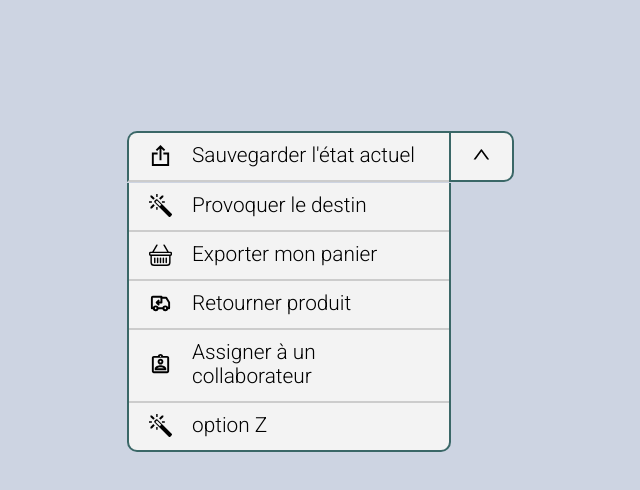
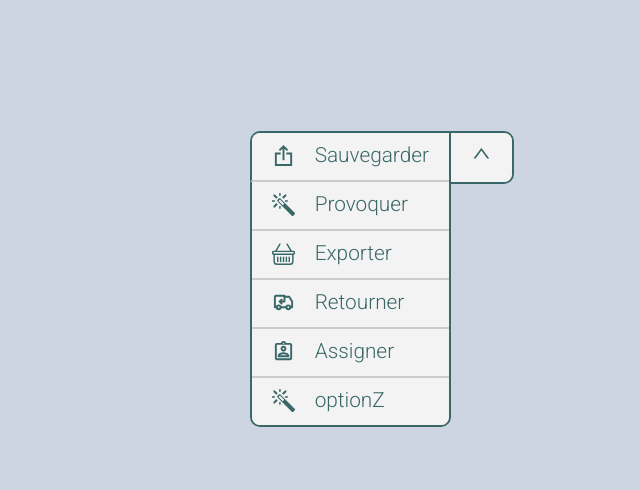
Before and after one commit to davidgolay/myComponent, a Next.js app: page / in a window 1280 px wide. Both pictures are taken after a click on the element 1117 px from the left and 156 px from the top of the page. Shown: the top 490 px of the page, without its empty margins (636-1276 px from the left). Built offline with nearby package versions, Linux system fonts and the light colour scheme.

Commit message:
cleaned splitButton

```diff
--- a/components/Formatters/SplitButton/SplitButton.js
+++ b/components/Formatters/SplitButton/SplitButton.js
@@ -23,13 +23,12 @@ const SplitButton = (props) => {
     const [totalOptions, setTotalOptions] = useState(0); //Count variable of the total not disabled option
     const [selectedId, setSelectedId] = useState(0);
     const [validate, setValidate] = useState(false);
-    const [width, setWidth] = useState("330px");
 
     //options
     let mock = useMemo(() => [
         {
             id: 0,
-            name: "Sauvegarder l'état actuel",
+            name: "Sauvegarder",
             icon: <Export />,
             onClick: (() => onClick()),
             validationMessage: 'Etes-vous sûr de vouloir sauvegarder cet état?',
@@ -38,31 +37,31 @@ const SplitButton = (props) => {
         },
         {
             id: 1,
-            name: 'Provoquer le destin',
+            name: 'Provoquer',
             icon: <Magic />,
             able: true,
             width: '260px',
         },
         {
             id: 2,
-            name: 'Exporter mon panier',
+            name: 'Exporter',
             icon: <Basket />,
-             onClick: (() => onClick()),
+            onClick: (() => onClick()),
             able: true,
             width: '280px',
         },
         {
             id: 3,
-            name: 'Retourner produit',
+            name: 'Retourner',
             icon: <Return />,
-             onClick: (() => onClick()),
+            onClick: (() => onClick()),
             validationMessage: 'Etes-vous sûr de vouloir retourner ce produit?',
             able: true,
             width: '250px',
         },
         {
             id: 4,
-            name: 'Assigner à un collaborateur',
+            name: 'Assigner',
             icon: <Assign />,
             onClick: () => onClick(),
             able: true,
@@ -70,7 +69,7 @@ const SplitButton = (props) => {
         },
         {
             id: 5,
-            name: 'option Z',
+            name: 'optionZ',
             icon: <Magic />, onClick: (() => onClick()),
             able: true,
             width: '200px',
@@ -99,11 +98,6 @@ const SplitButton = (props) => {
         setTotalOptions(temp.length);
     }, [mock, selectedId])
 
-    useEffect(() => {
-        const finalWidth = (mock[selectedId].width).toString();
-        setWidth(finalWidth);
-    }, [isUnfold, mock, selectedId])
-
     const foldStyling = () => {
         let res = styles.fold;
         if (isUnfold) {
@@ -116,7 +110,7 @@ const SplitButton = (props) => {
         return (
             <>
                 {(option.icon) &&
-                    <div style={{paddingTop: '6px'}} className={styles.icon}>{option.icon}</div>
+                    <div style={{ paddingTop: '6px' }} className={styles.icon}>{option.icon}</div>
                 }
             </>
         )
@@ -132,22 +126,24 @@ const SplitButton = (props) => {
             {(typeof totalOptions !== 'undefined ' && totalOptions > 0) &&
                 <div className={styles.container}>
                     {(totalOptions > 1) ?
+                        //SPLITTED BUTTON
                         <div className={styles.split}>
                             <>
-                                <div className={[styles.buttonList, styles.top, foldStyling(), styles.button, styles.solo, styles.list].join(' ')}>
-                                    <div style={{ width: width }} className={styles.option}
-                                        onClick={() => { handleClick(extendedOptionsList[selectedId].id)}}>
+                                <div className={[styles.optionsContainer, foldStyling(), styles.top].join(' ')}>
+                                    <div className={styles.option}
+                                        onClick={() => { handleClick(extendedOptionsList[selectedId].id) }}>
                                         {renderIcon(extendedOptionsList[selectedId])}
                                         <div className={styles.content}>{extendedOptionsList[selectedId].name}</div>
                                     </div>
                                 </div>
+                                {/* //UNFOLDED LIST */}
                                 {isUnfold &&
-                                    <div className={[styles.buttonList, styles.buttonListing, styles.bottom, foldStyling()].join(' ')}>
+                                    <div className={[styles.optionsContainer, foldStyling(), styles.bottom, styles.listing,].join(' ')}>
                                         {extendedOptionsList.map((option, idx) => {
                                             if (parseInt(idx) !== parseInt(selectedId))
                                                 return (
-                                                    <React.Fragment  key={'btn_' + idx}>
-                                                        <div style={{ width: width }} className={[styles.option, (idx == 0 ? styles.first : undefined)].join(' ')}
+                                                    <React.Fragment key={'btn_' + idx}>
+                                                        <div className={[styles.option, (idx == 0 ? styles.first : undefined)].join(' ')}
                                                             onClick={() => {
                                                                 handleClick(parseInt(option.id));
                                                             }}
@@ -161,8 +157,8 @@ const SplitButton = (props) => {
                                     </div>
                                 }
                             </>
-                            <div className={[styles.buttonArrow, styles.button, (!isUnfold ? styles.solo : undefined), styles.arrow].join(' ')}
-                                onClick={() => {setIsUnfold(!isUnfold);}}
+                            <div className={[styles.optionsContainer, styles.arrow].join(' ')}
+                                onClick={() => { setIsUnfold(!isUnfold); }}
                             >
                                 <div className={styles.option}>
                                     <div className={[styles.content, (!isUnfold ? styles.reversed : undefined)].join(' ')}>
@@ -172,7 +168,8 @@ const SplitButton = (props) => {
                             </div>
                         </div>
                         :
-                        <div className={[styles.buttonSolo, styles.button].join(' ')}>
+                        //BOUTON SOLO
+                        <div className={[styles.solo].join(' ')}>
                             <div className={styles.option}>
                                 {renderIcon(extendedOptionsList[selectedId])}
                                 <div className={styles.content}>{extendedOptionsList[selectedId].name}</div>
--- a/components/Formatters/SplitButton/customSplitButton.module.scss
+++ b/components/Formatters/SplitButton/customSplitButton.module.scss
@@ -18,16 +18,18 @@ $curves: ease-in-out;
 
 .container {
     margin-right: 62px;
+    color: $clr-dark;
 
     .split {
         position: relative;
-        width: max-content;
     }
 
     .option {
         font-size: 1.3rem;
+        background: $clr-ligth;
         transition: 0.15s $curves;
-        box-sizing: border-box;
+        transition: all $delay $curves;
+        cursor: pointer;
 
         .content {
             padding: 10px 20px;
@@ -37,7 +39,6 @@ $curves: ease-in-out;
         .icon {
             padding-left: 20px;
             font-size: 23px;
-            font-weight: bold;
         }
 
         &:hover {
@@ -46,61 +47,56 @@ $curves: ease-in-out;
         }
     }
 
-    .button {
-        position: relative;
-        display: flex;
-        justify-content: center;
-        width: max-content;
-        box-sizing: border-box;
+    .optionsContainer {
+        // ___
+        //    |
+        // top right corner
+        border-radius: $rds-medium;
+        border: $bdr-dark-fat;
         overflow: hidden;
 
+        &.top{
+            min-width: 200px;
+            .option{
+                //justify-content: space-between;
+            }
         }
 
-    .buttonList {
-        $os: 20px;
-        border: $bdr-dark-fat;
-        border-radius: $rds-medium;
-        border-top-right-radius: 0;
-        box-sizing: border-box;
-        overflow: hidden;
-        background: $clr-ligth;
-        transform-origin: top;
+        &.arrow{
+            border-radius:  0 $rds-medium $rds-medium 0;
+        }
+
+        &.fold.top {
+            // __________
+            //|          |
+            border-radius: $rds-medium 0 0 $rds-medium;
+        }
 
         &.unfold.top {
-            border-bottom-left-radius: 0px;
-            border-bottom-right-radius: 0px;
+            // |__________|
+            border-radius: $rds-medium 0 0 0;
             border-bottom: $bdr-gray-fat;
         }
 
-        &.fold.bottom {
-            opacity: 0;
-            transform: scale(0);
-            //transition: all $delay $curves;
-
-        }
-
         &.unfold.bottom {
+            //  __________
+            // |          |
             border-top-left-radius: 0px;
             border-top-right-radius: 0px;
-            border-top: $bdr-gray-fat;
-            transform: scale(1);
             border-top: transparent;
-            opacity: 1;
+            width: 100%;
 
             &:hover {
+                $os: 20px;
                 box-shadow: $os $os calc($os * 4) rgba($clr-dark, 0.1);
             }
         }
 
         .option {
             display: flex;
-            justify-content: flex-start;
             align-items: center;
             border-bottom: $bdr-gray-fat;
-            transform-origin: left;
             padding-bottom: 3px;
-            transition: all $delay $curves;
-
 
             &:hover {
                 border-color: transparent;
@@ -111,81 +107,33 @@ $curves: ease-in-out;
             }
 
         }
-
-        .option.unfold {
-
-            transition: all $delay $curves;
-        }
     }
 
-    .buttonListing{
+    .listing{
         position: absolute;
-        top: 52px;
         z-index: 100;
     }
 
-    .closed {
-        border-left-color: transparent;
-    }
-
-    .buttonArrow {
+    .arrow {
         position: absolute;
         top: 0;
         left: calc(100% - $brd-width);
-        height: 100%;
-        border: $bdr-dark-fat;
-        border-radius: 0 $rds-medium $rds-medium 0;
-        background: $clr-ligth;
-        display: flex;
-        align-items: center;
-        justify-items: center;
-        box-sizing: border-box;
-        transition: all $delay $curves;
-
-        &:hover {
-            background-color: $hvr-light;
-        }
-
-        .option {
-            font-size: 1.3rem;
-            transition: 0.15s $curves;
-            box-sizing: border-box;
-            transition: all $delay $curves;
-
-            .content {
-                transition: all $delay $curves;
-                padding: 50px 20px;
-            }
-
-            .reversed {
-                transition: all $delay $curves;
-                transform: rotate(-180deg);
-            }
+        transition: $delay $curves;
 
         &:hover {
             background: $hvr-light;
             color: $clr-ligth;
         }
-        }
-    }
-    .arrow{
-        cursor: zoom-out;
+
+        .option {
+            .content {
+                transition: 0.1s $curves;
             }
 
-    .solo.arrow {
-        //border-left-color: transparent;
-        cursor: zoom-in;
-    }
-
-    .solo.list {
-        border-bottom-right-radius: 0;
-        cursor: col-resize;
-
-        &:before {
-            position: absolute;
-            top: 0;
-            height: 100%;
-            border: $bdr-gray-fat;
+            .reversed {
+                transform: rotate(-180deg);
             }
         }
     }
+
+}
```
Lines whose indentation alone changed are shown as unchanged.
